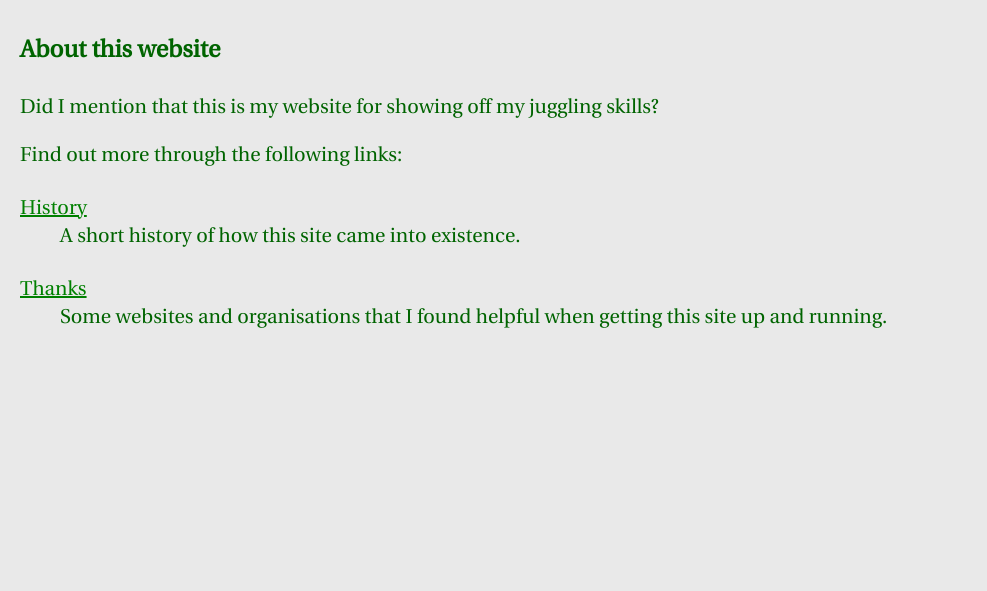
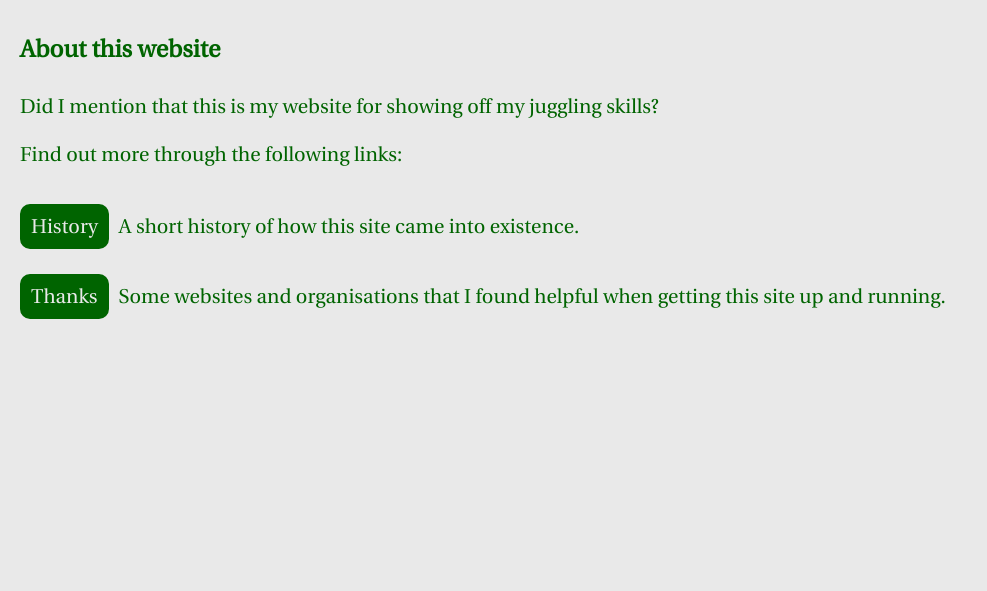
Before and after one commit to johnrjervis/django-juggling-website, a Django app: page /juggling/about/ in a window 1280 px wide. Shown: the part 117-708 px from the top of the page, without its empty margins (0-987 px from the left). Run offline with Django 3.2, Linux system fonts and the light colour scheme.

Commit message:
Restyling of links on about & thanks pages

```diff
--- a/vlog/static/vlog/style/style.css
+++ b/vlog/static/vlog/style/style.css
@@ -64,24 +64,10 @@ article:last-child {
 }
 
 p,
-dl,
 form {
   margin-left: 2rem;
   font-size: 2rem;
   line-height: 1.4;
-}
-
-dl {
-  margin-bottom: 0;
-}
-
-dt {
-  display: inline-block;
-  margin-top: 2.5rem;
-}
-
-dt:first-of-type {
-  margin-top: 0.5rem;
 }
 
 video {
@@ -113,6 +95,32 @@ dt img {
   font-size: 2rem;
   text-decoration: none;
   padding: 0.2rem 0.6rem;
+}
+
+.link_list,
+.navlinks {
+  list-style-type: none;
+  padding: 0;
+}
+
+.link_item {
+  margin: 3rem 2rem;
+}
+
+.link_item a {
+  display: inline-block;
+  margin-top: 1.5rem;
+  color: #e9e9e9;
+  background-color: darkgreen;
+}
+
+.link_item a:hover {
+  color: darkgreen;
+  background-color: #e9e9e9;
+}
+
+.link_item p:last-child {
+  margin: 1.5rem 0 0 0.5rem;
 }
 
 /* ---------------- Formatting for combined title-navigation bar and footer elements ---------------- */
@@ -250,17 +249,7 @@ a[href^="http"] {
   background-size: 1.6rem;
 }
 
-a[href^="http"]:hover {
-  padding-right: 2.5rem;
-  color: #e9e9e9;
-  background: darkgreen url('../images/external_link_hover.png');
-  background-image: linear-gradient(transparent, transparent), url('../images/external_link_hover.svg');
-  background-repeat: no-repeat;
-  background-position: calc(100% - 0.5rem) 40%;
-  background-size: 1.6rem;
-}
-
-a[href^="http"].green_border {
+.link_item a.green_border {
   margin-right: 0.5rem;
 }
 
@@ -341,4 +331,17 @@ a[href^="http"].green_border {
   .flyout ul li:last-child a {
     border-radius: 0px 0px 15px 15px;
   }
+
+  .link_item {
+    display: flex;
+    align-items: center;
+    margin: 1rem 2rem;
+  }
+
+  .link_item a {
+    display: inline;
+    float: left;
+    white-space: nowrap;
+  }
+
 }
--- a/vlog/templates/vlog/about.html
+++ b/vlog/templates/vlog/about.html
@@ -11,20 +11,17 @@
 
       <p>Find out more through the following links:</p>
 
-      <dl>
-        <dt>
-          <a href="{% url 'vlog:history' %}">History</a>
-        </dt>
-        <dd>
-          A short history of how this site came into existence.
-        <dd>
-        <dt>
-          <a href="{% url 'vlog:thanks' %}">Thanks</a>
-        </dt>
-        <dd>
-          Some websites and organisations that I found helpful when getting this site up and running.
-        <dd>
-      <dl>
+      <ul class="link_list">
+        <li class="link_item">
+          <a href="{% url 'vlog:history' %}" class="green_border">History</a>
+          <p>A short history of how this site came into existence.</p>
+        </li>
+        <li class="link_item">
+          <a href="{% url 'vlog:thanks' %}" class="green_border">Thanks</a>
+          <p>Some websites and organisations that I found helpful when getting this site up and running.</p>
+        </li>
+      <ul>
+
     </article>
 
 {% endblock %}
--- a/vlog/templates/vlog/base.html
+++ b/vlog/templates/vlog/base.html
@@ -33,7 +33,7 @@
         <li class="navlink {% if selected == 'About' %}selected{% endif %}">
           <a href="{% url 'vlog:about' %}" class="green_border">About</a>
           <div class="flyout">
-            <ul>
+            <ul class="navlinks">
               <li>
                 <a href="{% url 'vlog:history' %}" class="green_border">History</a>
               </li>
```
Also changed, not shown: other parts of vlog/static/vlog/style/style.css (+12 -24 lines), vlog/templates/vlog/thanks.html (+7 -3 lines).
